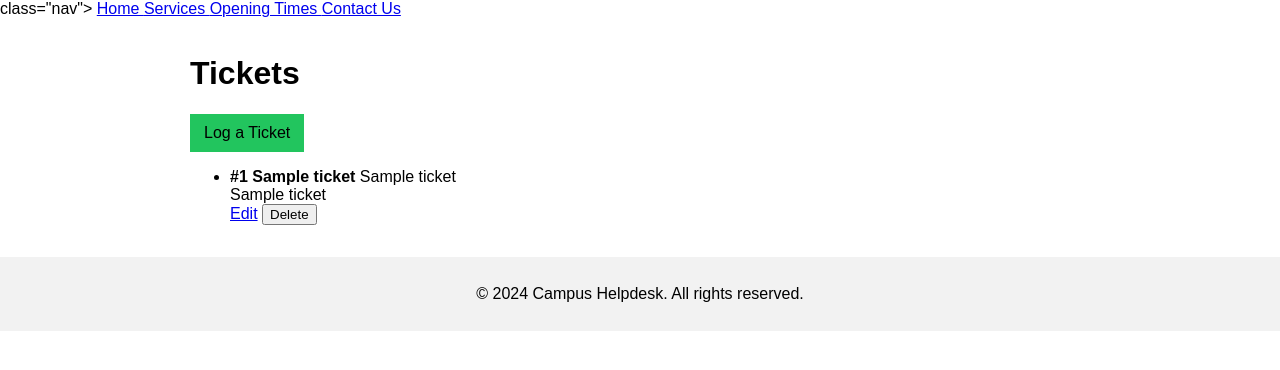
After one commit to FernandesMekyla/Campus-Helpsite-Demo, a Flask app: template Campus Helpsite Demo/CampusSite/templates/edit.html in a window 1280 px wide. The commit adds this page. Shown: the top 370 px of the page. Run offline with Flask 3, Linux system fonts and the light colour scheme; the template is opened without the code that fills it: most values are stand-ins (such as "Sample title", 1, 10 or a date in 2020).

Commit message:
complete it home

```diff
--- a/Campus Helpsite Demo/CampusSite/templates/base.html
+++ b/Campus Helpsite Demo/CampusSite/templates/base.html
@@ -9,8 +9,8 @@
 <body>
     <nav> class="nav">
           <a href="{{ url_for('home') }}"> Home </a>
-          <a href="{{ url_for('Services') }}"> Services </a>
-          <a href="{{ url_for('time') }}"> Opening Times </a>
+          <a href="{{ url_for('services') }}"> Services </a>
+          <a href="{{ url_for('times') }}"> Opening Times </a>
           <a href="{{ url_for('contact') }}"> Contact Us </a>
     </nav>
 
--- /dev/null
+++ b/Campus Helpsite Demo/CampusSite/templates/edit.html
@@ -0,0 +1,27 @@
+{% extends "base.html" %}
+{% block content %}
+<h1>Tickets</h1>
+
+<p>
+    <a class="btn" href="{{ url_for('new_ticket') }}">Log a Ticket</a>
+</p>
+
+<ul class="tickets">
+    {% for t in tickets %}
+    <li class="ticket">
+        <strong>#{{ t[0] }} {{ t[1] }}</strong>
+        <span class="status">{{ t[3] }}</span><br>
+        <div class="desc">{{ t[2] }}</div>
+
+        <a href="{{ url_for('edit_ticket', ticket_id=t[0]) }}">Edit</a>
+
+        <form method="post" action="{{ url_for('delete_ticket', ticket_id=t[0]) }}" style="display:inline;">
+            <button type="submit">Delete</button>
+        </form>
+    </li>
+    {% else %}
+    <li>No tickets yet - log the first one.</li>
+    {% endfor %}
+</ul>
+
+{% endblock %}
--- a/Campus Helpsite Demo/CampusSite/templates/thanks.html
+++ b/Campus Helpsite Demo/CampusSite/templates/thanks.html
@@ -1,4 +1,4 @@
-{% endblock "base.html" %}
+{% extends "base.html" %}
 {% block content %}
 
 <h1> Thanks {% if name %}, {{ name }} {% endif %}! </h1>
```
Also changed, not shown: Campus Helpsite Demo/CampusSite/db.py (added, +11 -0 lines), Campus Helpsite Demo/CampusSite/templates/new.html (added, +23 -0 lines), Campus Helpsite Demo/CampusSite/templates/tickets.html (added, +27 -0 lines), Campus Helpsite Demo/requirements.txt (+9 -1 lines), 1 other file.
